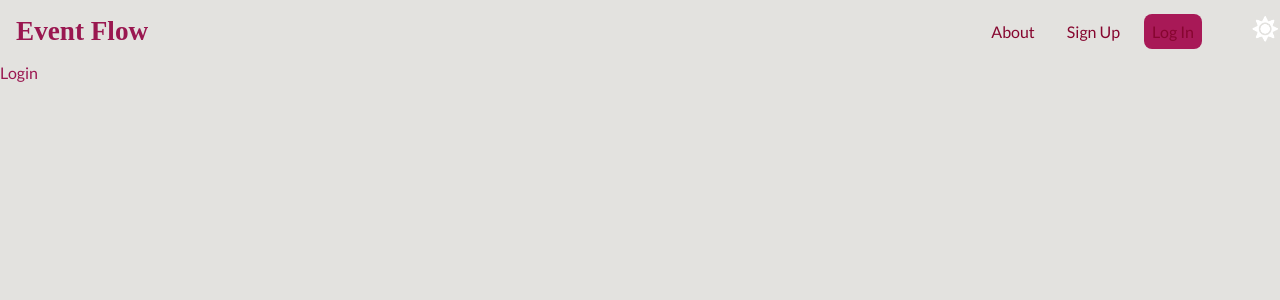
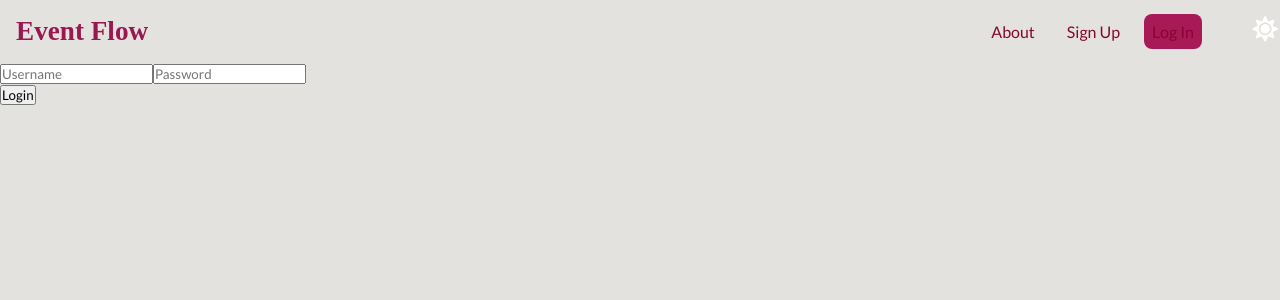
Before and after one commit to Miagotobene/event-flow-frontend, a React (Vite) app: page /login in a window 1280 px wide. Shown: the top 300 px of the page. Built offline with nearby package versions, Linux system fonts and the light colour scheme; no server answers; a web font is replaced by a local one.

Commit message:
feat: add apiServices.js , add basic login form

```diff
--- a/src/components/Pages/Login.jsx
+++ b/src/components/Pages/Login.jsx
@@ -1,8 +1,31 @@
-import React from 'react'
+import { useState } from 'react'
+
+import { fetchLogin } from '../../services/apiServices'
+
 
 const Login = () => {
+  const [formData, setFormData] = useState({
+    username: '',
+    password: ''
+  })
+
+  const handleSubmit = (e) => {
+    e.preventDefault()
+    fetchLogin(formData);
+  }
+
+  const handleChange = (event) => {
+    setFormData({ ...formData, [event.target.name]: event.target.value });
+  }
+
   return (
-    <div>Login</div>
+    <form onSubmit={handleSubmit}>
+      <div>
+        <input type='username' placeholder='Username' name='username' value={formData.username} onChange={handleChange} required />
+        <input type='password' placeholder='Password' name='password' value={formData.password} onChange={handleChange} required />
+      </div>
+      <button type="submit"> Login</button>
+    </form>
   )
 }
 
--- /dev/null
+++ b/src/services/apiServices.js
@@ -0,0 +1,21 @@
+const BASE_URL = `${import.meta.env.VITE_BACK_END_SERVER_URL}`
+
+const fetchLogin = async(formData)=>{
+    try{
+        const res = await fetch(`${BASE_URL}/login`, {
+            method: 'POST',
+            headers: {'Content-Type': 'application/json'},
+            body: JSON.stringify(formData)
+        })
+        const data = await res.json()
+        if(data.err){
+            throw new Error(data.err)
+        }
+        return data;
+    }catch(error){
+        console.log(error)
+        throw error
+    }
+}
+
+export {fetchLogin}
```
Also changed, not shown: 1 other file (tests, documents, lock files or other folders).
